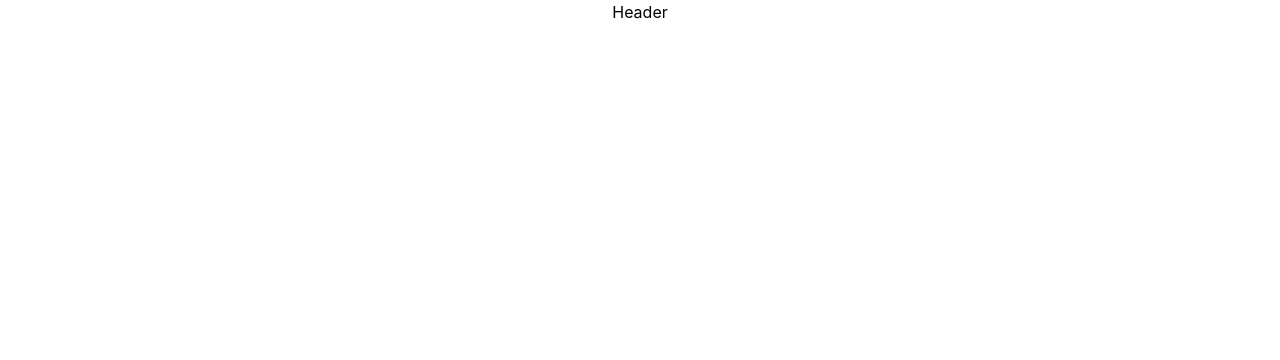
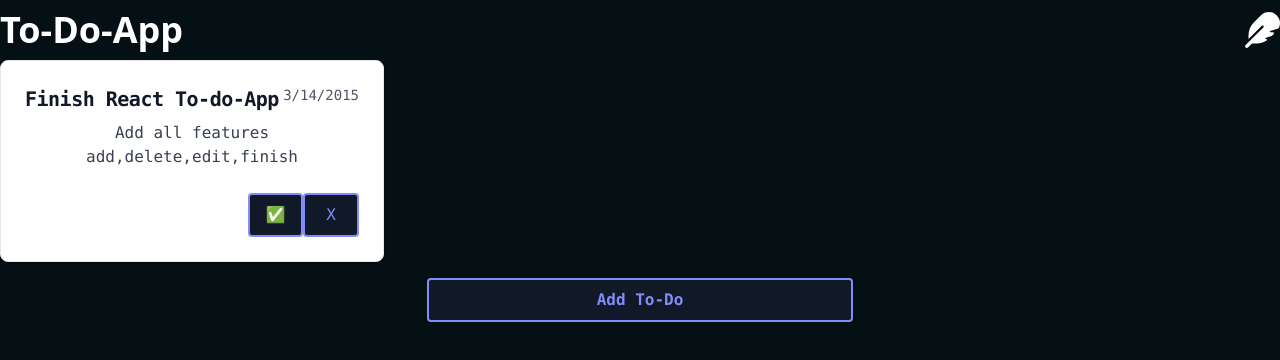
Before and after one commit to LeandroMartinMacato/todo-app-react, a React (Create React App) app: page / in a window 1280 px wide. Shown: the top 360 px of the page. Built offline with nearby package versions, Linux system fonts and the light colour scheme.

Commit message:
feat: add todo

```diff
--- a/package.json
+++ b/package.json
@@ -3,6 +3,10 @@
   "version": "0.1.0",
   "private": true,
   "dependencies": {
+    "@fortawesome/fontawesome-svg-core": "^6.1.2",
+    "@fortawesome/free-regular-svg-icons": "^6.1.2",
+    "@fortawesome/free-solid-svg-icons": "^6.1.2",
+    "@fortawesome/react-fontawesome": "^0.2.0",
     "@testing-library/jest-dom": "^5.16.5",
     "@testing-library/react": "^13.3.0",
     "@testing-library/user-event": "^13.5.0",
--- a/public/index.html
+++ b/public/index.html
@@ -8,7 +8,9 @@
     <meta
       name="description"
       content="Web site created using create-react-app"
-    />
+    <link rel="preconnect" href="https://fonts.googleapis.com">
+    <link rel="preconnect" href="https://fonts.gstatic.com" crossorigin>
+    <link href="https://fonts.googleapis.com/css2?family=Oswald:wght@200;400;700&display=swap" rel="stylesheet">
     <link rel="apple-touch-icon" href="%PUBLIC_URL%/logo192.png" />
     <!--
       manifest.json provides metadata used when your web app is installed on a
--- a/src/App.js
+++ b/src/App.js
@@ -1,10 +1,15 @@
+import React from 'react';
 import './App.css';
 import Header from './components/header';
+import Todo from './components/todo';
 
 export default function App() {
+
+
   return (
-    <div className="App">
+    <div className="App text-white font-mono ">
         <Header />
+        <Todo />
     </div>
-  );
+  )
 }
--- a/src/components/header.js
+++ b/src/components/header.js
@@ -1,9 +1,12 @@
 import React from 'react';
+import { FontAwesomeIcon } from '@fortawesome/react-fontawesome'
+import { faFeather } from '@fortawesome/free-solid-svg-icons'
 
 export default function Header(){
     return(
-        <div>
-            <h1> Header </h1>
+        <div className="Header flex flex-wrap justify-between items-center my-2.5 rounded">
+            <h1 className="Title text-4xl font-sans font-bold"> To-Do-App</h1>
+            <FontAwesomeIcon className="text-4xl" icon={faFeather} />
         </div>
     )
 }
--- /dev/null
+++ b/src/components/item.js
@@ -0,0 +1,34 @@
+import React from 'react';
+
+export default function Item(props) {
+    // console.log(props);
+    return (
+        <div>
+			<div
+				className="block p-6 max-w-sm bg-white rounded-lg border border-gray-200 shadow-md hover:bg-gray-100 dark:bg-gray-800 dark:border-gray-700 dark:hover:bg-gray-700"
+			>
+                <div className="flex justify-between">
+                    <h5 className="mb-2 text-xl font-bold tracking-tight text-gray-900 dark:text-white">
+                        {props.head}
+                    </h5>
+                    <h6 className="text-gray-600 text-sm">
+                        {props.date}
+                    </h6>
+                </div>
+				<p className="font-normal text-gray-700 dark:text-gray-400">
+                    {props.body}
+				</p>
+                <div className="flex justify-between">
+                    <h6>
+                        {props.isDone ? "Done" : "Undone" }
+                    </h6>
+                </div>
+                <div className="text-right">
+                    <button className="text-center text-indigo-400 rounded py-2 w-2/12 focus:outline-none bg-gray-900 border-2 border-indigo-400">✅</button>
+                    <button className="text-center text-indigo-400 rounded py-2 w-2/12 focus:outline-none bg-gray-900 border-2 border-indigo-400">X</button>
+                </div>
+			</div>
+
+        </div>
+    )
+}
--- /dev/null
+++ b/src/components/todo.js
@@ -0,0 +1,49 @@
+import React from "react";
+import Item from "./item"
+
+export default function Todo() {
+	// const [todoArray, setTodoArray] = React.useState([]);
+	const [todoArray, setTodoArray] = React.useState([
+	{
+		id: "1",
+		isDone: false,
+		head: "Finish React To-do-App",
+		body: "Add all features add,delete,edit,finish",
+		dateCreated: "3/14/2015",
+	},
+	// {
+	// 	id: "2",
+	// 	head: "Start Django",
+	// 	body: "Learn Django create social media",
+	// 	dateCreated: "3/14/2015",
+	// },
+]);
+
+	function addTodo(){
+		console.log("button pressed")
+		setTodoArray(prevTodos =>{
+			const newTodos = [...prevTodos]
+			newTodos.push({
+				id: "69",
+				isDone: false,
+				head: "Walk the dog",
+				body: "I will be walking the dog tommorow",
+				dateCreated: "1/12/2014"
+			})
+			return newTodos;
+		})
+		console.log(todoArray);
+	}
+
+	const todoElements = todoArray.map(todo => {
+		const {id , head , body , dateCreated ,isDone} = todo
+		return (<Item key={id} isDone={isDone} head={head} body={body} date={dateCreated}/>)
+	})
+
+	return (
+		<div>
+            {todoElements}
+			<button onClick={addTodo} className="text-center text-indigo-400 font-bold rounded my-4 py-2 w-4/12 focus:outline-none bg-gray-900 border-2 border-indigo-400">Add To-Do</button>
+		</div>
+	);
+}
--- a/src/index.css
+++ b/src/index.css
@@ -3,6 +3,7 @@
 @tailwind utilities;
 
 body {
+  background-color: #041014;
   margin: 0;
   font-family: -apple-system, BlinkMacSystemFont, 'Segoe UI', 'Roboto', 'Oxygen',
     'Ubuntu', 'Cantarell', 'Fira Sans', 'Droid Sans', 'Helvetica Neue',
```
Also changed, not shown: 1 other file (tests, documents, lock files or other folders).
